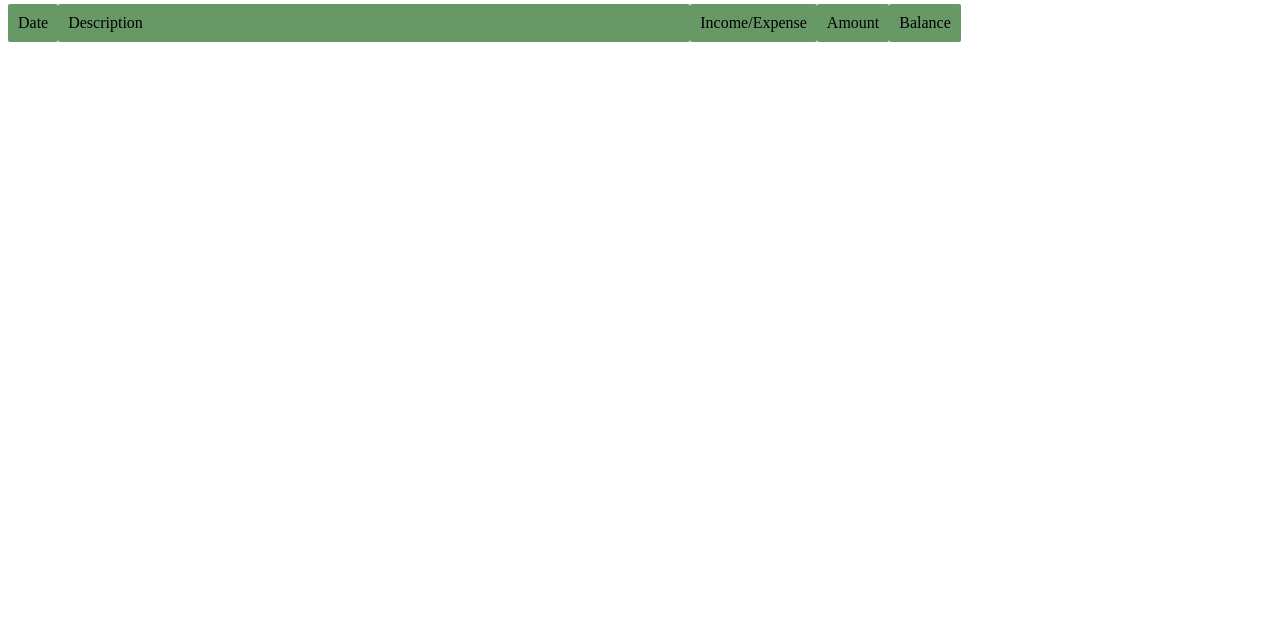
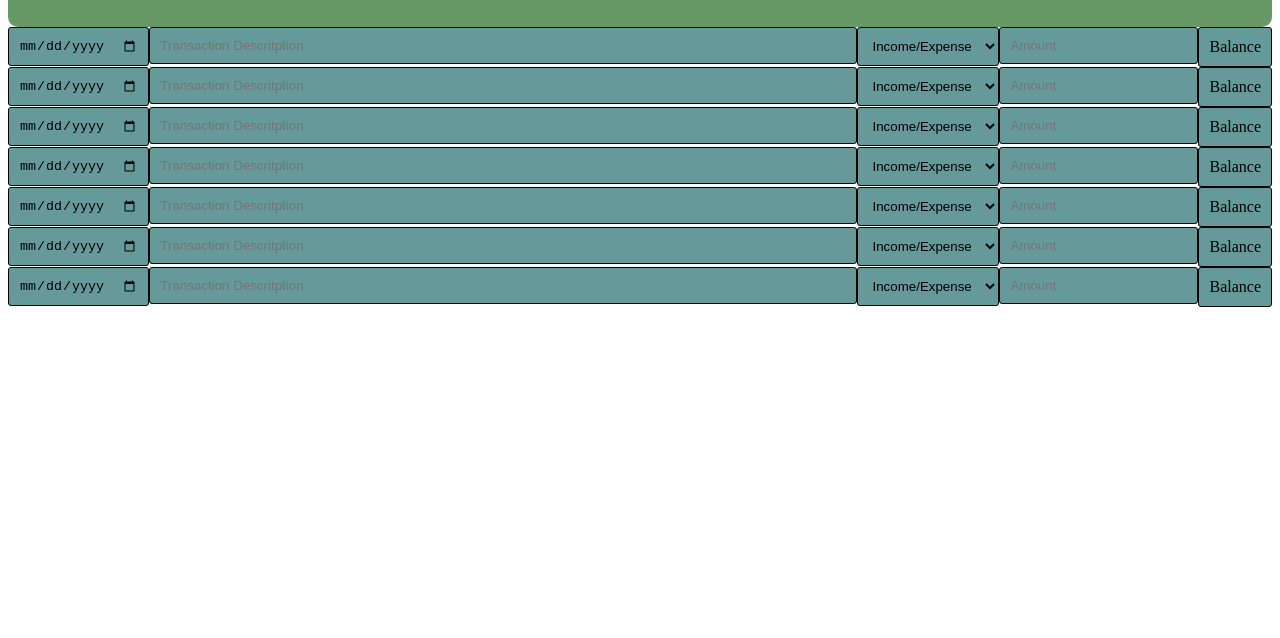
Before and after one commit to BigEVK/MoneyTracker, a plain HTML site: page index.html in a window 1280 px wide. Shown: the part 162-800 px from the top of the page. Drawn offline with Linux system fonts and the light colour scheme.

Commit message:
initial layout w inputs

```diff
--- a/assets/css/style.css
+++ b/assets/css/style.css
@@ -13,6 +13,18 @@ header {
 h1 {
     text-align: center;
 }
+.bigBox {
+    display: flex;
+    align-items: flex-end;
+}
+.littleBox {
+    /* display: flex; */
+    flex-direction: row;
+    /* align-items: baseline; */
+    box-sizing: content-box;
+    width: 100%
+
+}
 
 .lineItemOne {
     display: flex;
@@ -22,14 +34,33 @@ h1 {
 }
 .date .desc .incExp .amount .balance {
     display: block;
-
     background: #669966;
 }
 #container {
-    background: #669966;
-    border-radius: 2px;
-    padding: 10px
+    background: #669999;
+    border-radius: 3px;
+    padding: 10px;
+    border: .5px solid black;
+    margin-top: 0%;
+    margin-bottom: 0%;
 }
 .desc {
-    width: 50%;
+    flex: 1;
+
+    /* width: 55%; */
 }
+textarea {
+    width: 55%;
+}
+input[type=text] {
+    width: 100%;
+    box-sizing: border-box;
+
+}
+input[type=number] {
+    width: 100%;
+    box-sizing: border-box;
+}
+/* .amount {
+    content: "$";
+} */
--- a/index.html
+++ b/index.html
@@ -11,28 +11,161 @@
 
 <body>
     <Header>
+        <div class="bigBox">
         <h1 class="page-title">Bi-Monthly Expense Tracker</h1>
+        <div class="littleBox">
+            <p>Balance</p>
+        </div>
+    </div>
     </Header>
 
     <div class="lineItemOne">
         <div class="date">
-            <p id="container">Date</p>
+            <input type="date" id="container" />
         </div>
         <div class="desc">
-            <p id="container">Description</p>
+            <input type="text" id="container" placeholder="Transaction Descritption" />
         </div>
         <div class="incExp">
-            <p id="container">Income/Expense</p>
+            <select id="container" class="slectDrpDwn">
+                <option value="" disabled selected>Income/Expense</option>
+                <option value="Income">Income</option>
+                <option value="Expense">Expense</option>
+                </select>
         </div>
         <div class="amount">
-            <p id="container">Amount</p>
+            <input type="number" id="container" placeholder="Amount" />
         </div>
         <div class="balance">
             <p id="container">Balance</p>
         </div>
-
     </div>
-
+    <div class="lineItemOne">
+        <div class="date">
+            <input type="date" id="container" />
+        </div>
+        <div class="desc">
+            <input type="text" id="container" placeholder="Transaction Descritption" />
+        </div>
+        <div class="incExp">
+            <select id="container" class="slectDrpDwn">
+                <option value="" disabled selected>Income/Expense</option>
+                <option value="Income">Income</option>
+                <option value="Expense">Expense</option>
+                </select>
+        </div>
+        <div class="amount">
+            <input type="number" id="container" placeholder="Amount" />
+        </div>
+        <div class="balance">
+            <p id="container">Balance</p>
+        </div>
+    </div>
+    <div class="lineItemOne">
+        <div class="date">
+            <input type="date" id="container" />
+        </div>
+        <div class="desc">
+            <input type="text" id="container" placeholder="Transaction Descritption" />
+        </div>
+        <div class="incExp">
+            <select id="container" class="slectDrpDwn">
+                <option value="" disabled selected>Income/Expense</option>
+                <option value="Income">Income</option>
+                <option value="Expense">Expense</option>
+                </select>
+        </div>
+        <div class="amount">
+            <input type="number" id="container" placeholder="Amount" />
+        </div>
+        <div class="balance">
+            <p id="container">Balance</p>
+        </div>
+    </div>
+    <div class="lineItemOne">
+        <div class="date">
+            <input type="date" id="container" />
+        </div>
+        <div class="desc">
+            <input type="text" id="container" placeholder="Transaction Descritption" />
+        </div>
+        <div class="incExp">
+            <select id="container" class="slectDrpDwn">
+                <option value="" disabled selected>Income/Expense</option>
+                <option value="Income">Income</option>
+                <option value="Expense">Expense</option>
+                </select>
+        </div>
+        <div class="amount">
+            <input type="number" id="container" placeholder="Amount" />
+        </div>
+        <div class="balance">
+            <p id="container">Balance</p>
+        </div>
+    </div>
+    <div class="lineItemOne">
+        <div class="date">
+            <input type="date" id="container" />
+        </div>
+        <div class="desc">
+            <input type="text" id="container" placeholder="Transaction Descritption" />
+        </div>
+        <div class="incExp">
+            <select id="container" class="slectDrpDwn">
+                <option value="" disabled selected>Income/Expense</option>
+                <option value="Income">Income</option>
+                <option value="Expense">Expense</option>
+                </select>
+        </div>
+        <div class="amount">
+            <input type="number" id="container" placeholder="Amount" />
+        </div>
+        <div class="balance">
+            <p id="container">Balance</p>
+        </div>
+    </div>
+    <div class="lineItemOne">
+        <div class="date">
+            <input type="date" id="container" />
+        </div>
+        <div class="desc">
+            <input type="text" id="container" placeholder="Transaction Descritption" />
+        </div>
+        <div class="incExp">
+            <select id="container" class="slectDrpDwn">
+                <option value="" disabled selected>Income/Expense</option>
+                <option value="Income">Income</option>
+                <option value="Expense">Expense</option>
+                </select>
+        </div>
+        <div class="amount">
+            <input type="number" id="container" placeholder="Amount" />
+        </div>
+        <div class="balance">
+            <p id="container">Balance</p>
+        </div>
+    </div>
+    <div class="lineItemOne">
+        <div class="date">
+            <input type="date" id="container" />
+        </div>
+        <div class="desc">
+            <input type="text" id="container" placeholder="Transaction Descritption" />
+        </div>
+        <div class="incExp">
+            <select id="container" class="slectDrpDwn">
+                <option value="" disabled selected>Income/Expense</option>
+                <option value="Income">Income</option>
+                <option value="Expense">Expense</option>
+                </select>
+        </div>
+        <div class="amount">
+            <input type="number" id="container" placeholder="Amount" />
+        </div>
+        <div class="balance">
+            <p id="container">Balance</p>
+        </div>
+    </div>
 
 </body>
 
```
